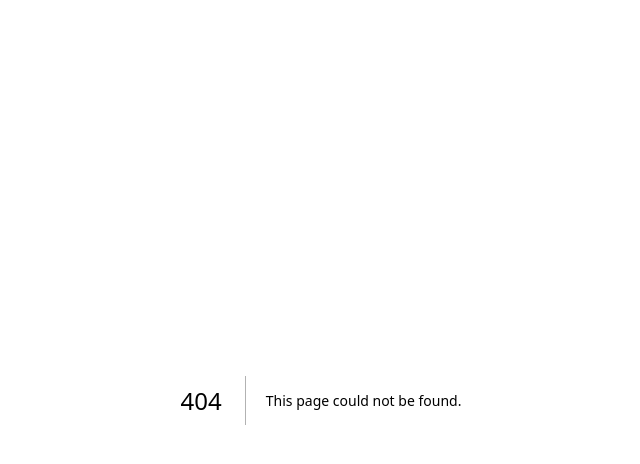
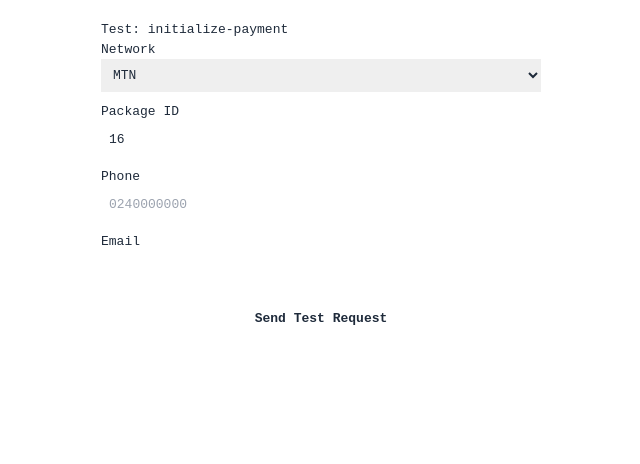
Before and after one commit to johnadamsmahama/distinction-library, a Next.js app: page /dev/test-initialize in a window 1280 px wide. Before the commit this address had no page. Shown: the top 464 px of the page, without its empty margins (319-959 px from the left). Built offline with nearby package versions, Linux system fonts and the light colour scheme; a web font is replaced by a local one.

Commit message:
Create TestInitializePage component for testing

```diff
--- /dev/null
+++ b/app/dev/test-initialize/page.tsx
@@ -0,0 +1,66 @@
+"use client";
+
+import { useState } from "react";
+
+export default function TestInitializePage() {
+  const [network, setNetwork] = useState("MTN");
+  const [packageId, setPackageId] = useState("16");
+  const [phone, setPhone] = useState("");
+  const [email, setEmail] = useState("");
+  const [result, setResult] = useState<string | null>(null);
+  const [loading, setLoading] = useState(false);
+
+  async function handleTest() {
+    setLoading(true);
+    setResult(null);
+    try {
+      const res = await fetch("/api/data/initialize", {
+        method: "POST",
+        headers: { "Content-Type": "application/json" },
+        body: JSON.stringify({
+          network,
+          packageId: Number(packageId),
+          phone,
+          email,
+        }),
+      });
+      const data = await res.json();
+      setResult(JSON.stringify({ status: res.status, body: data }, null, 2));
+    } catch (err) {
+      setResult("Fetch failed: " + String(err));
+    }
+    setLoading(false);
+  }
+
+  return (
+    <div style={{ padding: 20, fontFamily: "monospace", maxWidth: 480, margin: "0 auto" }}>
+      <h2>Test: initialize-payment</h2>
+
+      <label>Network</label>
+      <select value={network} onChange={(e) => setNetwork(e.target.value)} style={{ width: "100%", marginBottom: 10, padding: 8 }}>
+        <option value="MTN">MTN</option>
+        <option value="TELECEL">TELECEL</option>
+        <option value="AT">AT</option>
+      </select>
+
+      <label>Package ID</label>
+      <input value={packageId} onChange={(e) => setPackageId(e.target.value)} style={{ width: "100%", marginBottom: 10, padding: 8 }} />
+
+      <label>Phone</label>
+      <input value={phone} onChange={(e) => setPhone(e.target.value)} placeholder="0240000000" style={{ width: "100%", marginBottom: 10, padding: 8 }} />
+
+      <label>Email</label>
+      <input value={email} onChange={(e) => setEmail(e.target.value)} style={{ width: "100%", marginBottom: 10, padding: 8 }} />
+
+      <button onClick={handleTest} disabled={loading} style={{ width: "100%", padding: 12, fontWeight: "bold" }}>
+        {loading ? "Sending..." : "Send Test Request"}
+      </button>
+
+      {result && (
+        <pre style={{ marginTop: 20, background: "#111", color: "#0f0", padding: 12, whiteSpace: "pre-wrap", fontSize: 12 }}>
+          {result}
+        </pre>
+      )}
+    </div>
+  );
+}
```
